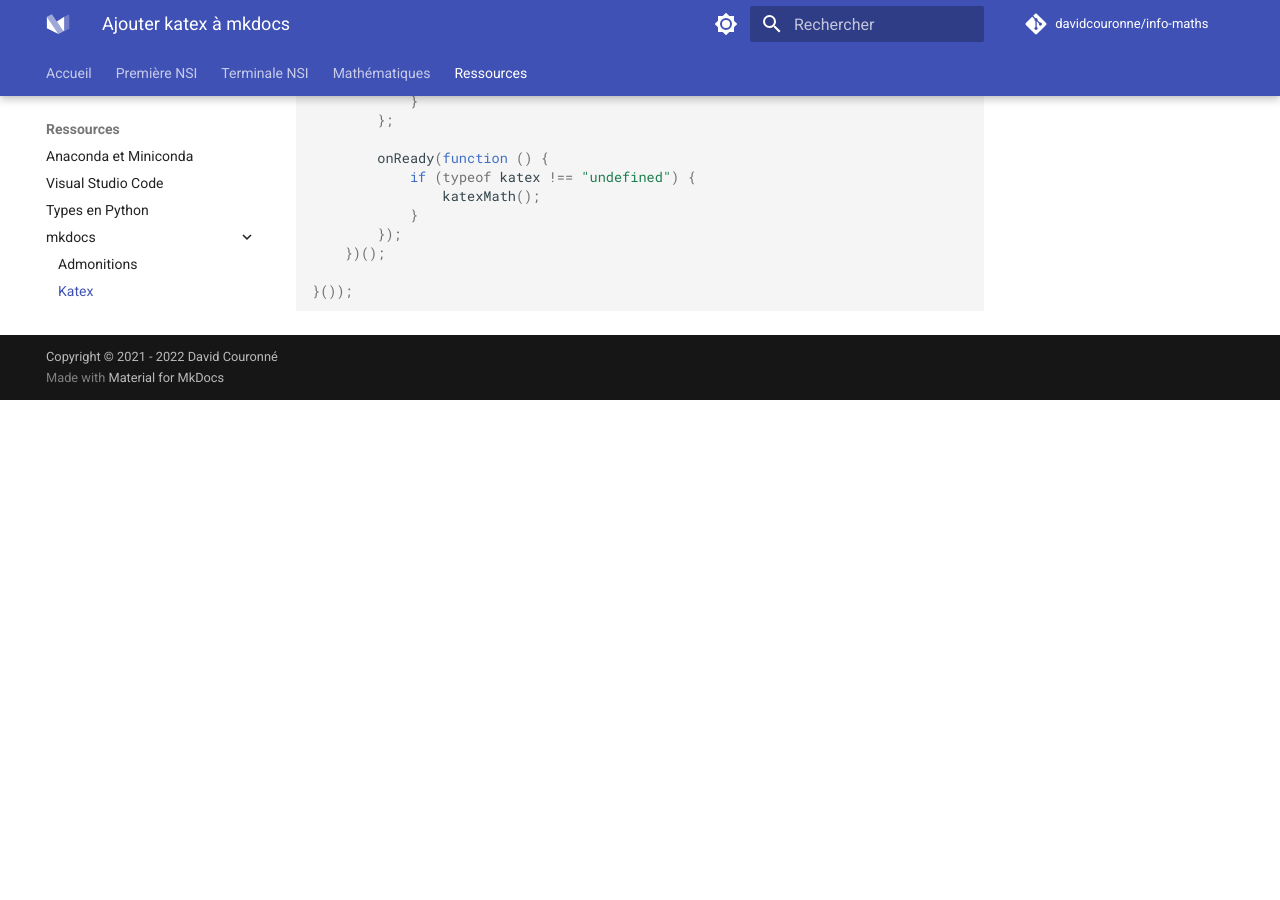
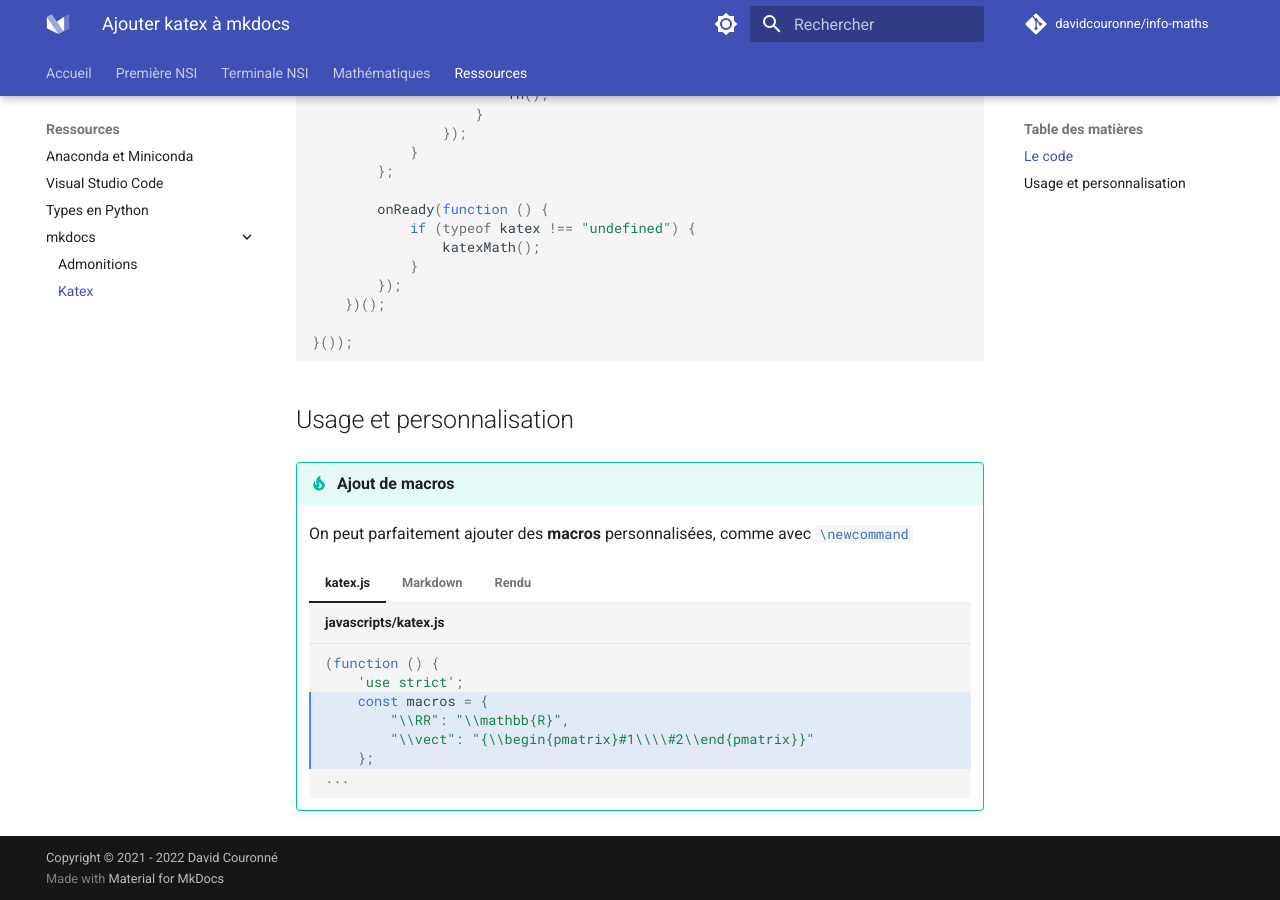
Before and after one commit to infocornouaille/info-maths, an MkDocs documentation site: the page built from docs/ressources/mkdocs/katex.md, in a window 1280 px wide and 900 px high, scrolled down 796 px. Built offline with MkDocs 1.6.1 and Material for MkDocs 9.7.7, drawn with Linux system fonts in a browser that asks for light colours; plug-ins that fetch from the network failed and are left out; comment, search, counter and statistics services are not loaded; before the commit the page ends 1196 px from its top, so only the background shows below that.

Commit message:
Update katex.md

````diff
--- a/docs/ressources/mkdocs/katex.md
+++ b/docs/ressources/mkdocs/katex.md
@@ -5,6 +5,8 @@ description: Comment ajouter katex à mkdocs
 
 
 # Ajouter Katex à MkDocs
+
+## Le code
 
 === "javascripts/katex.js"
 
@@ -23,3 +25,34 @@ description: Comment ajouter katex à mkdocs
         - stylesheets/extra.css
         - https://cdn.jsdelivr.net/npm/katex@0.16.3/dist/katex.min.css
     ```
+## Usage et personnalisation
+
+!!!tip "Ajout de macros"
+
+    On peut parfaitement ajouter des **macros** personnalisées, comme avec `#!latex \newcommand`
+
+    === "katex.js"
+
+        ```js title="javascripts/katex.js" hl_lines="3 4 5 6"
+        (function () {
+            'use strict';
+            const macros = {
+                "\\RR": "\\mathbb{R}",
+                "\\vect": "{\\begin{pmatrix}#1\\\\#2\\end{pmatrix}}"
+            };
+        ...
+        ```
+
+    === "Markdown"
+
+        ```latex
+        Vectors in $\RR^2$ have a shape of
+
+        $$\vect{x}{y}$$
+        ```
+
+    === "Rendu"
+
+        Vectors in $\RR^2$ have a shape of
+
+        $$\vect{x}{y}$$
````
